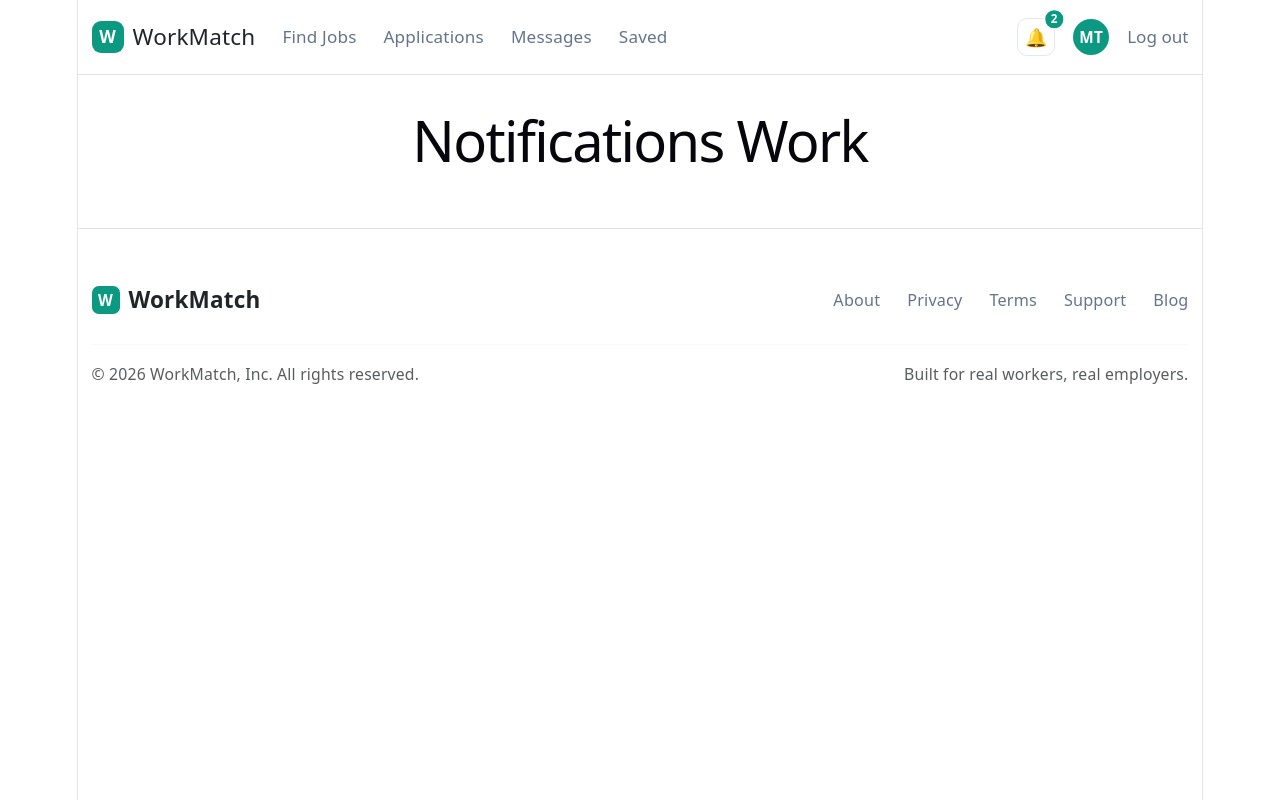
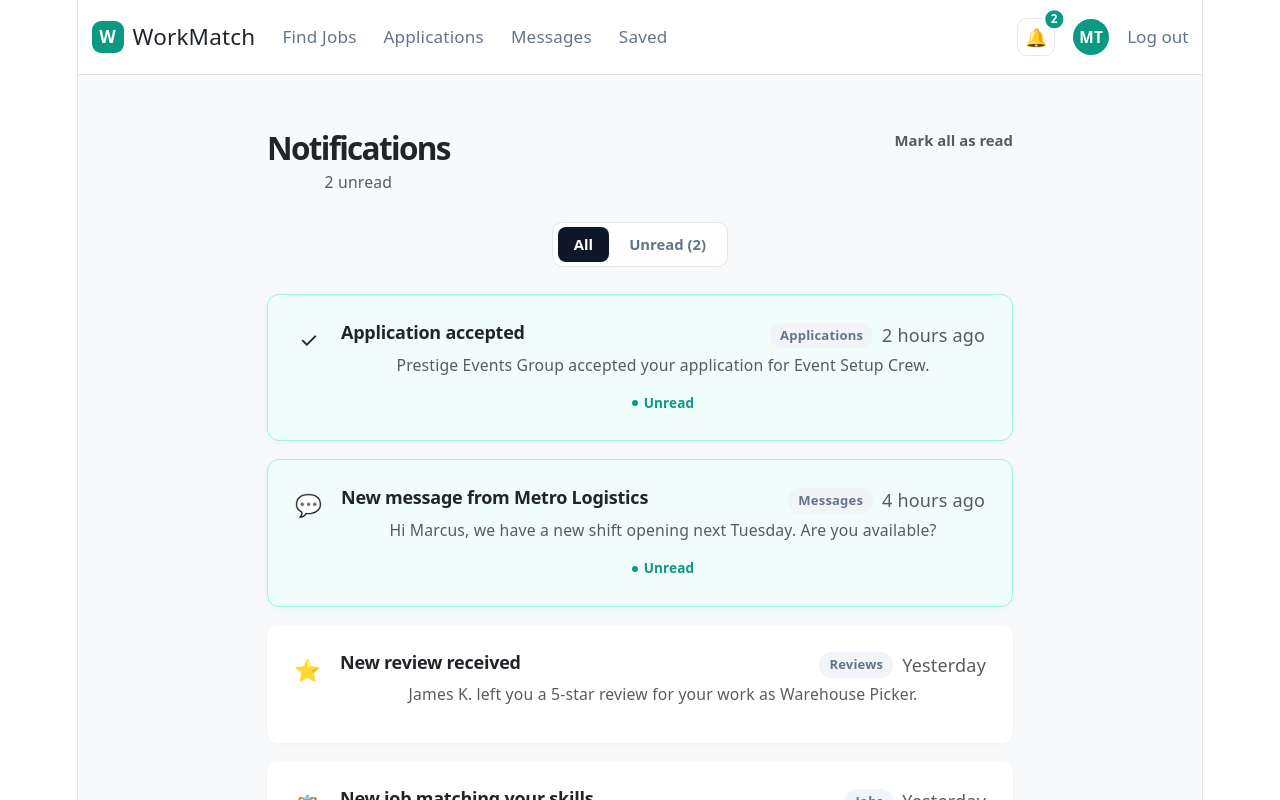
Before and after one commit to DravZ/WorkMatch, a React (Vite) app in the folder front/: page /worker/notifications in a window 1280 px wide. Shown: the top 800 px of the page. Built offline with nearby package versions, Linux system fonts and the light colour scheme.

Commit message:
feat(front/worker/notifications): Add notifications page

```diff
--- a/front/src/App.tsx
+++ b/front/src/App.tsx
@@ -9,12 +9,12 @@ import Login from './pages/guest/Login/Login';
 import Register from './pages/guest/Register/Register';
 import WorkerProfile from './pages/worker/Profile/WorkerProfile';
 import WorkerLayout from './layouts/WorkerLayout/WorkerLayout';
-import WorkerNotifications from './pages/worker/Notifications/WorkerNotifications';
 import { WorkerDashboard } from './pages/worker/Dashboard/WorkerDashboard';
 import { FindJobs } from './pages/worker/FindJobs/FindJobs';
 import { Applications } from './pages/worker/Applications/Applications';
 import { Messages } from './pages/worker/Messages/Messages';
 import { Saved } from './pages/worker/Saved/Saved';
+import { WorkerNotifications } from './pages/worker/Notifications/WorkerNotifications';
 
 function App() {
   return (
--- /dev/null
+++ b/front/src/components/worker/Notifications/NotificationItem/NotificationItem.module.css
@@ -0,0 +1,65 @@
+.notificationCard {
+  border-radius: 12px;
+  transition: all 0.2s ease;
+  cursor: pointer;
+}
+
+.readCard {
+  background-color: #ffffff;
+  box-shadow: 0 1px 3px rgba(0, 0, 0, 0.04);
+}
+
+.readCard:hover {
+  background-color: #f8fafc;
+}
+
+/* Estado No Leído: Fondo verde menta suave y borde teal */
+.unreadCard {
+  background-color: #f0fdfa;
+  border: 1px solid #99f6e4 !important;
+  box-shadow: 0 2px 6px rgba(11, 153, 130, 0.05);
+}
+
+.unreadCard:hover {
+  background-color: #ccf0eb;
+}
+
+.iconContainer {
+  font-size: 1.2rem;
+  width: 28px;
+  display: flex;
+  align-items: center;
+  justify-content: center;
+  flex-shrink: 0;
+  margin-top: 2px;
+}
+
+.categoryBadge {
+  background-color: #f1f5f9;
+  color: #64748b;
+  font-size: 0.725rem;
+  font-weight: 600;
+  padding: 3px 10px;
+  border-radius: 12px;
+}
+
+.unreadTag {
+  color: #0b9982;
+  font-size: 0.75rem;
+  font-weight: 700;
+  display: inline-flex;
+  align-items: center;
+  gap: 6px;
+}
+
+.dot {
+  width: 6px;
+  height: 6px;
+  border-radius: 50%;
+  background-color: #0b9982;
+  display: inline-block;
+}
+
+.extraSmall {
+  font-size: 0.725rem;
+}
--- /dev/null
+++ b/front/src/components/worker/Notifications/NotificationItem/NotificationItem.tsx
@@ -0,0 +1,58 @@
+import React from 'react';
+import styles from './NotificationItem.module.css';
+
+export interface Notification {
+  id: string;
+  icon: React.ReactNode;
+  title: string;
+  description: string;
+  category: 'Applications' | 'Messages' | 'Reviews' | 'Jobs' | 'System';
+  timeAgo: string;
+  isUnread: boolean;
+}
+
+interface NotificationItemProps {
+  notification: Notification;
+  onMarkAsRead?: (id: string) => void;
+}
+
+export const NotificationItem: React.FC<NotificationItemProps> = ({
+  notification,
+  onMarkAsRead,
+}) => {
+  const { id, icon, title, description, category, timeAgo, isUnread } = notification;
+
+  return (
+    <div
+      onClick={() => isUnread && onMarkAsRead?.(id)}
+      className={`card border-0 p-3 p-md-4 mb-3 ${styles.notificationCard} ${
+        isUnread ? styles.unreadCard : styles.readCard
+      }`}
+    >
+      <div className="d-flex align-items-start gap-3">
+        {/* Ícono de la notificación */}
+        <div className={styles.iconContainer}>{icon}</div>
+
+        {/* Contenido principal */}
+        <div className="flex-grow-1 min-w-0">
+          <div className="d-flex justify-content-between align-items-start gap-2 mb-1">
+            <h2 className="fw-bold text-dark fs-6 mb-0 text-truncate">{title}</h2>
+            <div className="d-flex align-items-center gap-2 flex-shrink-0">
+              <span className={styles.categoryBadge}>{category}</span>
+              <span className="text-muted extra-small">{timeAgo}</span>
+            </div>
+          </div>
+
+          <p className="text-muted small mb-2">{description}</p>
+
+          {/* Badge Unread */}
+          {isUnread && (
+            <span className={styles.unreadTag}>
+              <span className={styles.dot}></span> Unread
+            </span>
+          )}
+        </div>
+      </div>
+    </div>
+  );
+};
--- /dev/null
+++ b/front/src/components/worker/Notifications/NotificationTabs/NotificationTabs.module.css
@@ -0,0 +1,24 @@
+.tabsContainer {
+  border-radius: 10px;
+  border-color: #e2e8f0 !important;
+  gap: 4px;
+}
+
+.tabBtn {
+  border-radius: 8px;
+  font-size: 0.825rem;
+  font-weight: 600;
+  color: #64748b;
+  padding: 6px 16px;
+  border: none;
+  transition: all 0.2s ease;
+}
+
+.tabBtn:hover {
+  color: #0f172a;
+}
+
+.activeTab {
+  background-color: #0f172a !important;
+  color: #ffffff !important;
+}
--- /dev/null
+++ b/front/src/components/worker/Notifications/NotificationTabs/NotificationTabs.tsx
@@ -0,0 +1,40 @@
+import React from 'react';
+import styles from './NotificationTabs.module.css';
+
+export type FilterType = 'all' | 'unread';
+
+interface NotificationTabsProps {
+  activeTab: FilterType;
+  unreadCount: number;
+  onTabChange: (tab: FilterType) => void;
+}
+
+export const NotificationTabs: React.FC<NotificationTabsProps> = ({
+  activeTab,
+  unreadCount,
+  onTabChange,
+}) => {
+  return (
+    <div className={`d-inline-flex p-1 bg-white border ${styles.tabsContainer}`}>
+      <button
+        type="button"
+        onClick={() => onTabChange('all')}
+        className={`btn btn-sm ${styles.tabBtn} ${
+          activeTab === 'all' ? styles.activeTab : ''
+        }`}
+      >
+        All
+      </button>
+
+      <button
+        type="button"
+        onClick={() => onTabChange('unread')}
+        className={`btn btn-sm ${styles.tabBtn} ${
+          activeTab === 'unread' ? styles.activeTab : ''
+        }`}
+      >
+        Unread ({unreadCount})
+      </button>
+    </div>
+  );
+};
--- a/front/src/pages/worker/Notifications/WorkerNotifications.tsx
+++ b/front/src/pages/worker/Notifications/WorkerNotifications.tsx
@@ -1,6 +1,130 @@
-import styles from './WorkerNotifications.module.css'
-export default function WorkerNotifications(){
-    return (
-        <h1>Notifications Work</h1>
+import React, { useState } from 'react';
+import { NotificationItem, type Notification } from '../../../components/worker/Notifications/NotificationItem/NotificationItem';
+import { NotificationTabs, type FilterType } from '../../../components/worker/Notifications/NotificationTabs/NotificationTabs';
+import { EmptyState } from '../../../components/worker/Saved/EmptyState/EmptyState';
+
+export const WorkerNotifications: React.FC = () => {
+  const [notifications, setNotifications] = useState<Notification[]>([
+    {
+      id: '1',
+      icon: '✓',
+      title: 'Application accepted',
+      description: 'Prestige Events Group accepted your application for Event Setup Crew.',
+      category: 'Applications',
+      timeAgo: '2 hours ago',
+      isUnread: true,
+    },
+    {
+      id: '2',
+      icon: '💬',
+      title: 'New message from Metro Logistics',
+      description: 'Hi Marcus, we have a new shift opening next Tuesday. Are you available?',
+      category: 'Messages',
+      timeAgo: '4 hours ago',
+      isUnread: true,
+    },
+    {
+      id: '3',
+      icon: '⭐',
+      title: 'New review received',
+      description: 'James K. left you a 5-star review for your work as Warehouse Picker.',
+      category: 'Reviews',
+      timeAgo: 'Yesterday',
+      isUnread: false,
+    },
+    {
+      id: '4',
+      icon: '📋',
+      title: 'New job matching your skills',
+      description: 'Forklift Operator needed in Brooklyn — $26/hr, tomorrow 7am.',
+      category: 'Jobs',
+      timeAgo: 'Yesterday',
+      isUnread: false,
+    },
+    {
+      id: '5',
+      icon: '🛡️',
+      title: 'Profile verification complete',
+      description: 'Your identity has been verified. Your profile now shows the verified badge.',
+      category: 'System',
+      timeAgo: '3 days ago',
+      isUnread: false,
+    },
+  ]);
+
+  const [activeTab, setActiveTab] = useState<FilterType>('all');
+
+  const unreadCount = notifications.filter((n) => n.isUnread).length;
+
+  const handleMarkAllAsRead = () => {
+    setNotifications((prev) => prev.map((n) => ({ ...n, isUnread: false })));
+  };
+
+  const handleMarkAsRead = (id: string) => {
+    setNotifications((prev) =>
+      prev.map((n) => (n.id === id ? { ...n, isUnread: false } : n))
     );
-}
+  };
+
+  const filteredNotifications = notifications.filter((n) => {
+    if (activeTab === 'unread') return n.isUnread;
+    return true;
+  });
+
+  return (
+    <div className="min-vh-100 bg-light d-flex flex-column">
+
+      <main className="container max-w-4xl px-3 px-md-4 py-4 py-md-5 flex-grow-1" style={{ maxWidth: '800px' }}>
+        {/* Header Principal */}
+        <header className="d-flex justify-content-between align-items-start mb-4">
+          <div>
+            <h1 className="h3 fw-bold text-dark mb-1">Notifications</h1>
+            <p className="text-muted small mb-0">{unreadCount} unread</p>
+          </div>
+
+          <button
+            type="button"
+            onClick={handleMarkAllAsRead}
+            disabled={unreadCount === 0}
+            className="btn btn-link text-decoration-none text-muted extra-small p-0 border-0 fw-semibold"
+            style={{ fontSize: '0.825rem' }}
+          >
+            Mark all as read
+          </button>
+        </header>
+
+        {/* Pestañas de Filtrado */}
+        <div className="mb-4">
+          <NotificationTabs
+            activeTab={activeTab}
+            unreadCount={unreadCount}
+            onTabChange={setActiveTab}
+          />
+        </div>
+
+        {/* Lista de Notificaciones */}
+        {filteredNotifications.length > 0 ? (
+          <div>
+            {filteredNotifications.map((notification) => (
+              <NotificationItem
+                key={notification.id}
+                notification={notification}
+                onMarkAsRead={handleMarkAsRead}
+              />
+            ))}
+          </div>
+        ) : (
+          <EmptyState
+            icon="🔔"
+            title="No notifications here"
+            description={
+              activeTab === 'unread'
+                ? 'You have read all your notifications. Check back later for updates.'
+                : 'You have no notifications at this time.'
+            }
+          />
+        )}
+      </main>
+    </div>
+  );
+};
```
